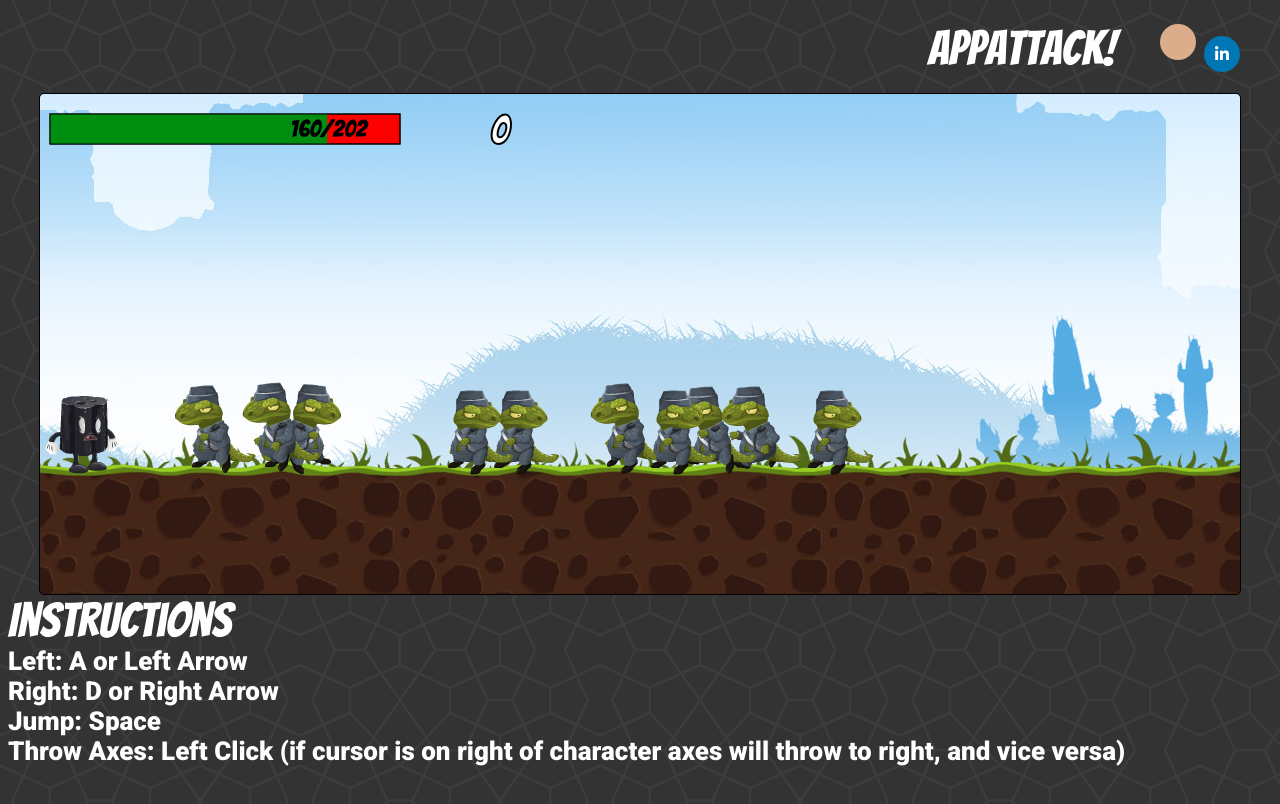
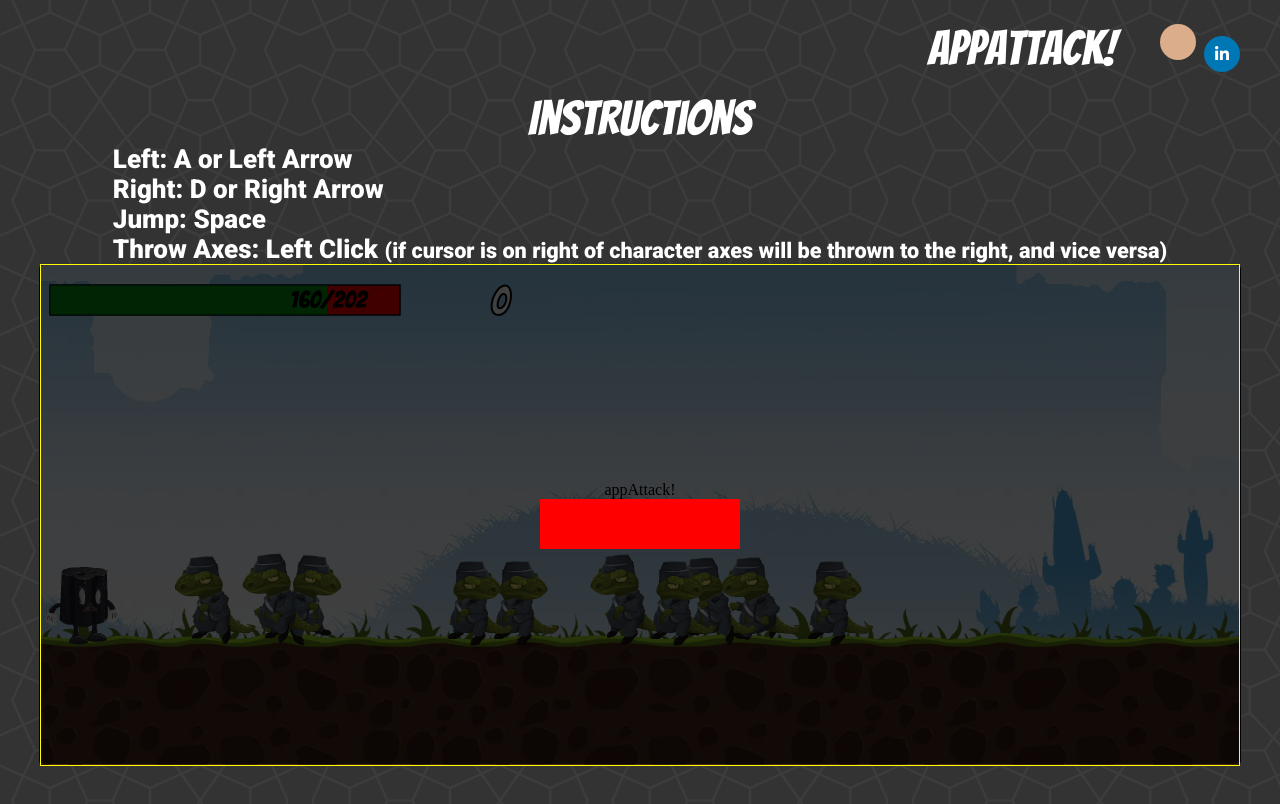
Before and after one commit to tbuchannan/appAttack, a plain HTML site: page index.html in a window 1280 px wide. Drawn offline with nearby package versions, Linux system fonts and the light colour scheme.

Commit message:
Start styling game start screen

```diff
--- a/index.html
+++ b/index.html
@@ -21,28 +21,37 @@
         <li><a href="https://www.linkedin.com/in/terence-buchannan/" class="icon circle fa fa-linkedin"><span class="label"></span></a></li>
       </ul>
     </div>
-    <div class="canvasContainer">
-      <canvas id="canvas"></canvas>
-    </div>
-
-   <div class="main-modal active">
+    <div class="main-modal active">
       <span> appAttack! </span>
 
       <div>
-        <span>Start</span>
-        <span>Info</span>
+        <span class="start_button">Start</span>
+        <span class="info_button">Info</span>
       </div>
 
       <div class="modal-backdrop"></div>
     </div>
 
-    <div class="app-title"> Instructions </div>
-    <div class="instructions">
-      <span>Left: A or Left Arrow</span>
-      <span>Right: D or Right Arrow</span>
-      <span>Jump: Space</span>
-      <span>Throw Axes: Left Click (if cursor is on right of character axes will throw to right, and vice versa)</span>
+    <div class="info_container active">
+      <span class="app-title">Instructions</span>
+      <div class="instructions">
+        <span>Left: A or Left Arrow</span>
+        <span>Right: D or Right Arrow</span>
+        <span>Jump: Space</span>
+        <span>Throw Axes: Left Click <small class="axe_example">(if cursor is on right of character axes will be thrown to the right, and vice versa)</small></span>
       </div>
+    </div>
     <script src="./lib/bundle.js" type="text/javascript">></script>
+    <div class="canvasContainer">
+      <canvas id="canvas"></canvas>
+      <div class="modal">
+        <div class= "start_window">
+          <span> appAttack! </span>
+          <div class = "open_screen"> </div>
+          <div class="start-btn"> </div>
+        </div>
+      </div>
+    </div>
+
   </body>
 </html>
--- a/styles/default.css
+++ b/styles/default.css
@@ -6,31 +6,90 @@
   height: 500px;
   margin: 0 auto;
 }
+
+.modal {
+  height: 500px;
+  width: 1200px;
+  position: absolute;
+  margin: 0px calc((100% - 1200px) / 2);
+  border-radius: 5px;
+  left: 0px;
+  background-color: rgba(0, 0, 0, .75);
+}
+
 .canvasContainer {
-
   display: flex;
   overflow: hidden;
   user-select: none;
+  z-index: 1;
 }
+
+.start-btn {
+  width: 200px;
+  height: 50px;
+  background: red;
+}
+
+.start_window {
+  display: flex;
+  justify-content: center;
+  align-items: center;
+  flex-direction: column;
+  border: 1px solid yellow;
+  height: 100%;
+}
+
+.open_screen {
+
+}
+
 body {
   height: 100vh;
   /*background: url('../backgrounds/tile.png');*/
-  /*background: url('../backgrounds/pow-star.png');*/
-  /*background: url('../backgrounds/topography.png');*/
-  /*background: url('../backgrounds/black-mamba.png');*/
   background: url('../backgrounds/congruent.png');
   background-color: darkgrey;
 }
 
 .main-modal{
-  /*position: absolute;
   z-index: 10;
-  border-radius: 4px;*/
+  position: absolute;
+  border-radius: 4px;
+  background: red;
+  /*height: 100vh;*/
+  width: 100vw;
 }
+
 .active{
   display: none;
 
 }
+
+.info_container {
+  display: flex;
+  flex-direction: column;
+  align-items: center;
+}
+
+.app-title {
+  font-family: 'Bangers', cursive;
+  color: white;
+  font-size: 48px;
+  text-align: center;
+  display: flex;
+  align-items: center;
+  user-select: none;
+
+}
+.instructions {
+  display: flex;
+  flex-direction: column;
+  color: white;
+  font-family: 'Roboto', cursive;
+  font-size: 26px;
+  user-select: none;
+}
+
+.
 
 .modal-backdrop {
   /*position: fixed;
@@ -47,6 +106,7 @@ body {
   user-select: none;
 }
 
+/* CONTACT ICONS */
 .icons {
   cursor: default;
 }
@@ -99,22 +159,3 @@ body {
 .fa-linkedin:hover {
   background: #0087CF;
 }
-
-  .app-title {
-    font-family: 'Bangers', cursive;
-    color: white;
-    font-size: 48px;
-    text-align: center;
-    display: flex;
-    align-items: center;
-    user-select: none;
-  }
-
-  .instructions {
-    display: flex;
-    flex-direction: column;
-    color: white;
-    font-family: 'Roboto', cursive;
-    font-size: 26px;
-    user-select: none;
-  }
```
Lines whose indentation alone changed are shown as unchanged.
